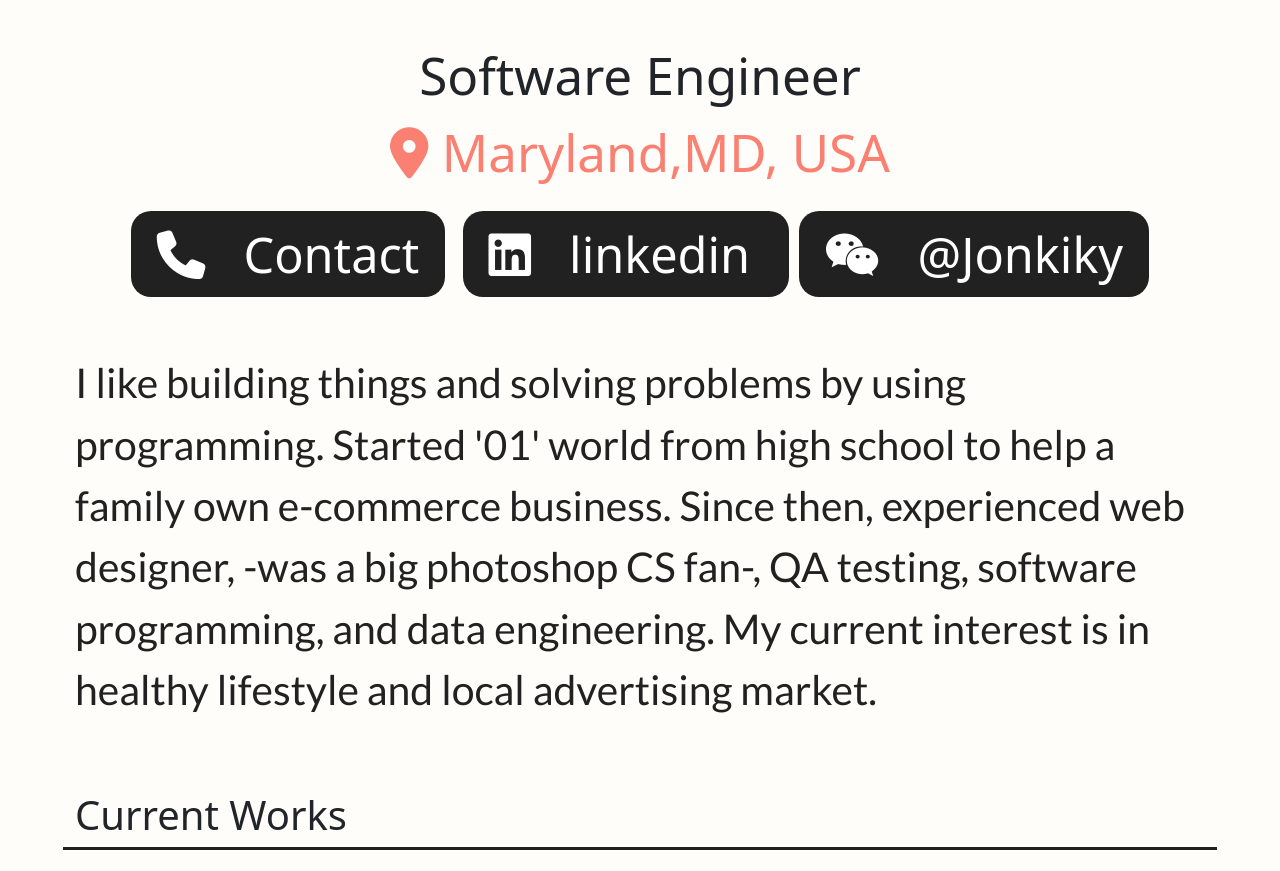
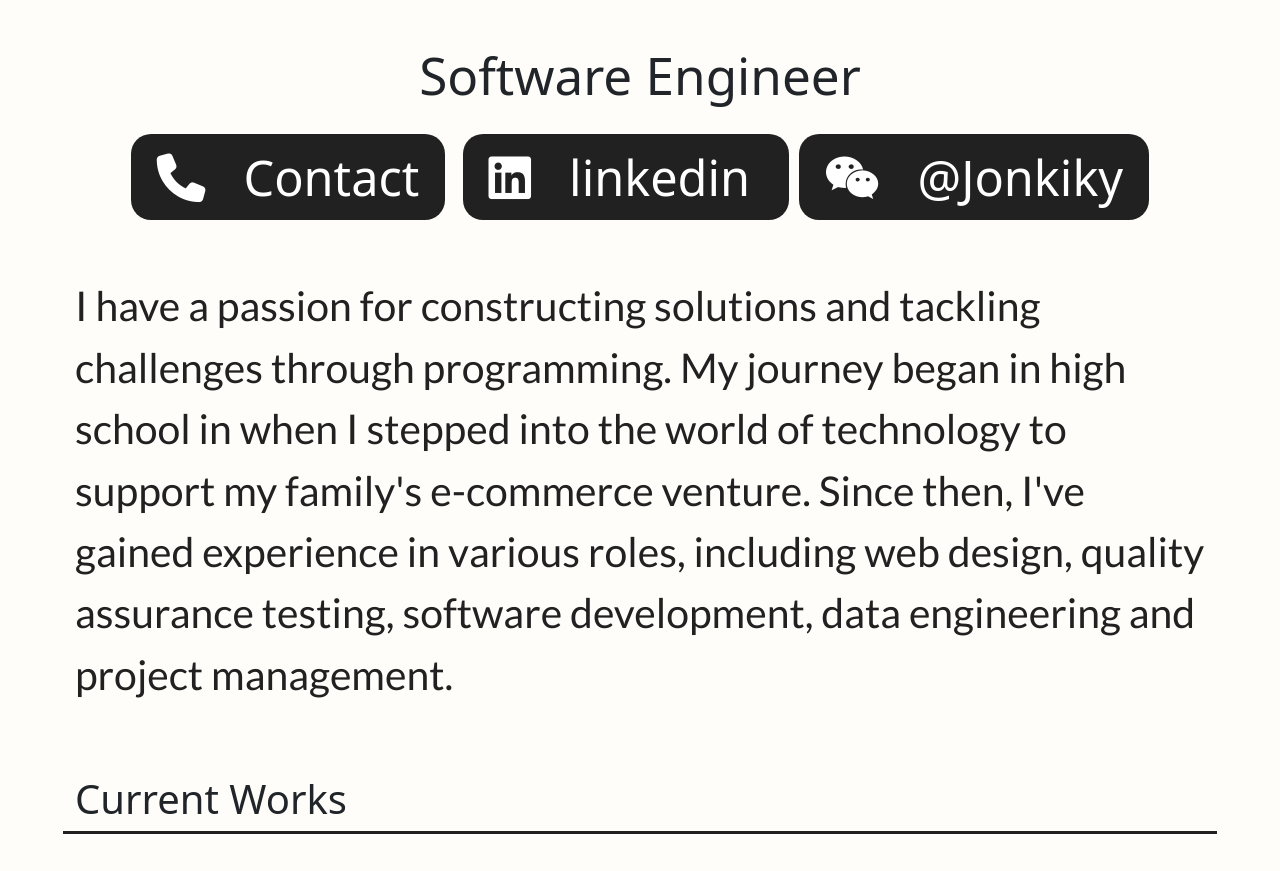
Before and after one commit to jonkiky/home, a plain HTML site: page index.html in a window 1280 px wide. Shown: the part 670-1541 px from the top of the page. Drawn offline with nearby package versions, Linux system fonts and the light colour scheme.

Commit message:
Update index.html

```diff
--- a/index.html
+++ b/index.html
@@ -29,8 +29,7 @@
 </div>
 <div class="row title_section">
     <div class="col">
-      <div class="mx-auto ">Software Engineer  </div>
-       <div class="mx-auto pink"> <i class="fa-solid fa-location-dot "></i> Maryland,MD, USA</div>
+      <div class="mx-auto ">Software Engineer </div>
     </div>
 </div>
 
@@ -52,7 +51,10 @@ data:text/x-vcard;base64,QkVHSU46VkNBUkQNClZFUlNJT046My4wDQpGTjtDSEFSU0VUPVVURi0
 
   <div class="row">
     <div class="col text-left margin-tb-30  subTitle">
-            I like building things and solving problems by using programming.  Started '01' world from high school to help a family own e-commerce business. Since then, experienced web designer, -was a big photoshop CS fan-, QA testing, software programming, and data engineering.  My current interest is in healthy lifestyle and local advertising market.
+          I have a passion for constructing solutions and tackling challenges through programming.
+         My journey began in high school in when I stepped into the world of technology to support my family's e-commerce venture.
+        Since then, I've gained experience in various roles, including web design,
+        quality assurance testing, software development, data engineering and project management.
     </div>
   </div>
   <div class="row ">
```
